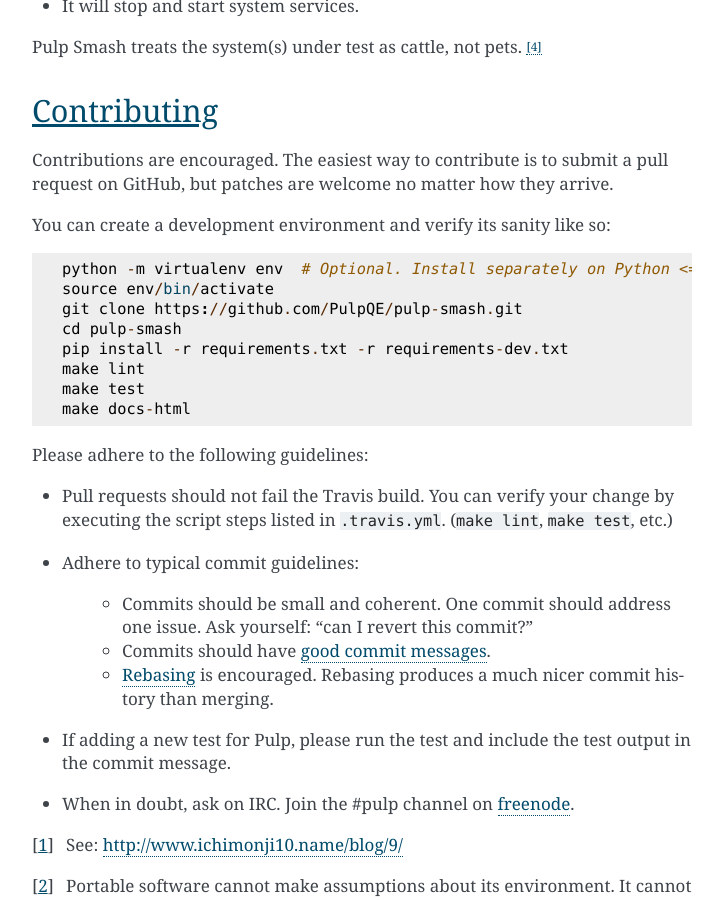
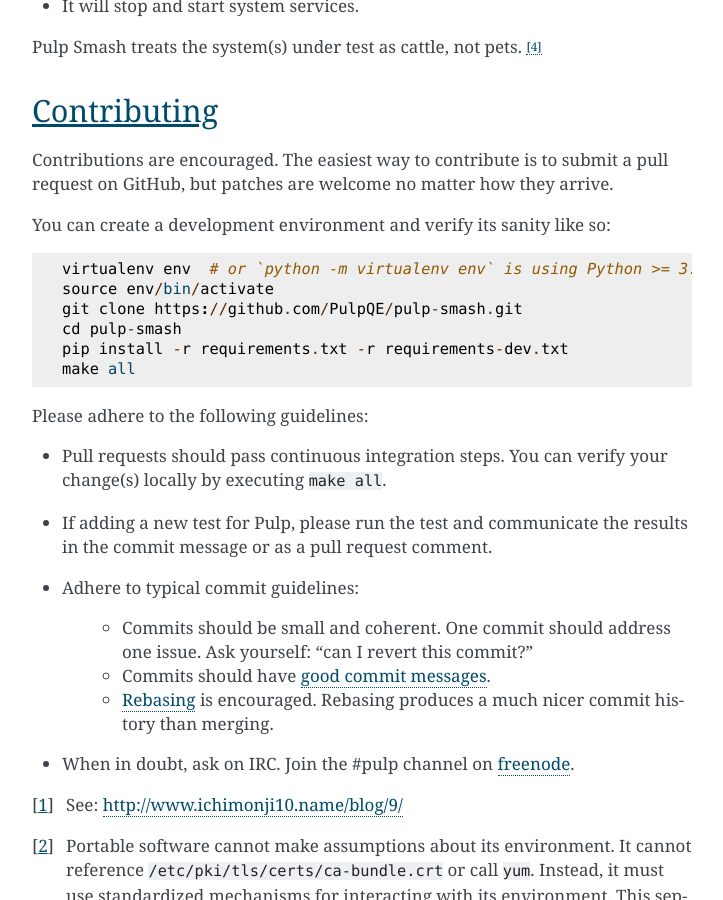
Before and after one commit to pulp/pulp-smash, a Sphinx documentation site: the page built from docs/about.rst, in a window 1280 px wide and 900 px high, scrolled down 1195 px. Shown: the whole window, without its empty margins (388-1111 px from the left). Built offline with Sphinx 7.4.7, drawn with Linux system fonts in a browser that asks for light colours.

Commit message:
Use a single make target for all CI checks
Travis CI is our canonical source of information regarding whether a
build is sane. A user can perform approximately the same task by
executing various make targets. [1] However, this means executing six
different make targets. Though this is doable, it is not human friendly,
and this friction likely makes users less inclined to perform a full set
of checks locally before pushing changes to GitHub.

Fix this by creating a new make target, `all`, which runs checks in an
appropriate order. Make Travis use this target, and make the
documentation reference this target.

Much thought has been put into the ordering of the targets. Comments are
inline, and one of the comments mentions timing information. Following
are the timing measurements used:

    =============  =========================
    make target    execution times (seconds)
    =============  =========================
    docs-html      14.6, 16.4, 16.4
    package        1.8, 1.8, 1.8
    test           1.0, 1.0, 1.0
    test-coverage  1.3, 1.3, 1.4
    lint           31.3, 31.9, 33.4
    =============  =========================

Each make target was executed with a command in the following form:

    for i in {1..3}; do
        git clean -dfx && time make "$target"
    done

[1] Travis provides a pristine environment with several different Python
    interpreters. That's hard to reproduce as an end user.

```diff
--- a/docs/about.rst
+++ b/docs/about.rst
@@ -56,20 +56,19 @@
 
 You can create a development environment and verify its sanity like so::
 
-    python -m virtualenv env  # Optional. Install separately on Python <= 3.2
+    virtualenv env  # or `python -m virtualenv env` is using Python >= 3.3
     source env/bin/activate
     git clone https://github.com/PulpQE/pulp-smash.git
     cd pulp-smash
     pip install -r requirements.txt -r requirements-dev.txt
-    make lint
-    make test
-    make docs-html
+    make all
 
 Please adhere to the following guidelines:
 
-* Pull requests should not fail the Travis build. You can verify your change by
-  executing the script steps listed in ``.travis.yml``. (``make lint``, ``make
-  test``, etc.)
+* Pull requests should pass continuous integration steps. You can verify your
+  change(s) locally by executing ``make all``.
+* If adding a new test for Pulp, please run the test and communicate the
+  results in the commit message or as a pull request comment.
 * Adhere to typical commit guidelines:
 
     * Commits should be small and coherent. One commit should address one issue.
@@ -78,8 +77,6 @@
     * `Rebasing`_ is encouraged. Rebasing produces a much nicer commit history
       than merging.
 
-* If adding a new test for Pulp, please run the test and include the test output
-  in the commit message.
 * When in doubt, ask on IRC. Join the #pulp channel on `freenode`_.
 
 .. [1] See: http://www.ichimonji10.name/blog/9/
```
Also changed, not shown: .travis.yml, 1 other file.
